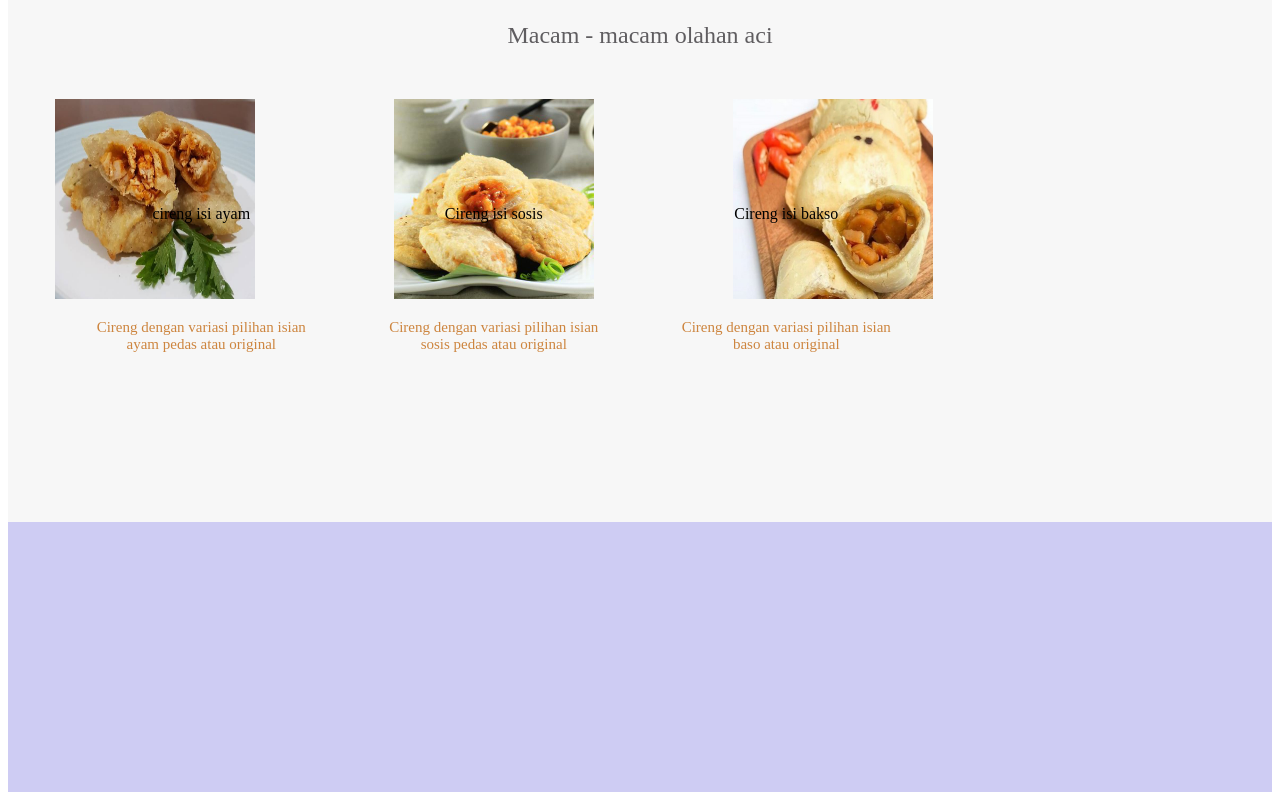
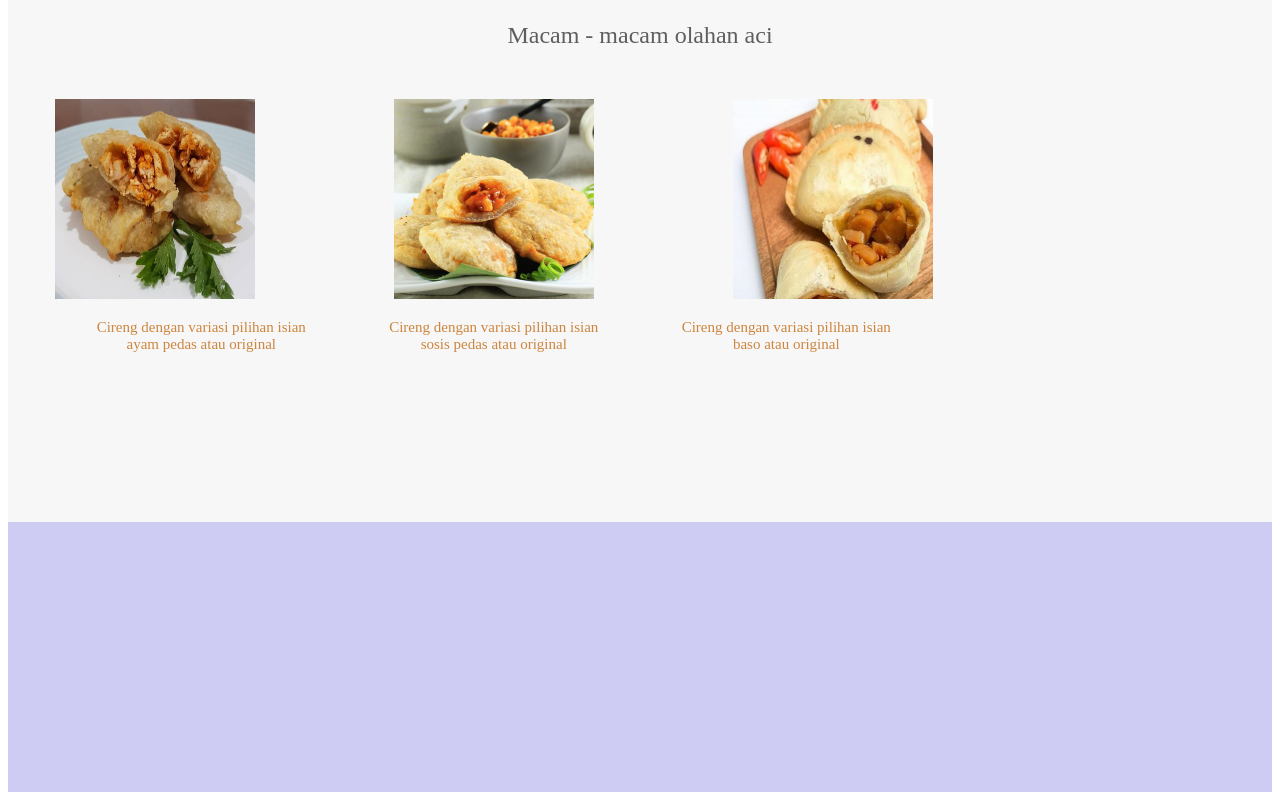
Before and after one commit to Suci-Nurhanijah/Website, a plain HTML site: page index.html in a window 1280 px wide. Shown: the part 766-1566 px from the top of the page. Drawn offline with Linux system fonts and the light colour scheme.

Commit message:
Update index.html

```diff
--- a/index.html
+++ b/index.html
@@ -41,7 +41,7 @@
           <div class="lesson">
             <div class="lesson-icon">
               <img src="ayam.jpg" style="width:200px; height:200px" align="left">
-              <p>cireng isi ayam</p>
+<!--               <p>cireng isi ayam</p> -->
             </div>
             <p class="txt-contents">Cireng dengan variasi pilihan isian ayam pedas atau original</p>
           </div>
@@ -49,7 +49,7 @@
           <div class="lesson">
             <div class="lesson-icon">
               <img src="sosis.jpg" style="width:200px; height:200px" align="center">
-              <p>Cireng isi sosis</p>
+<!--               <p>Cireng isi sosis</p> -->
             </div>
             <p class="txt-contents">Cireng dengan variasi pilihan isian sosis pedas atau original</p>
           </div>
@@ -57,7 +57,7 @@
           <div class="lesson">
             <div class="lesson-icon">
               <img src="baso.jpg" style="width:200px; height:200px" align="right">
-              <p>Cireng isi bakso</p>
+<!--               <p>Cireng isi bakso</p> -->
             </div>
             <p class="txt-contents">Cireng dengan variasi pilihan isian baso atau original</p>
           </div>
```
